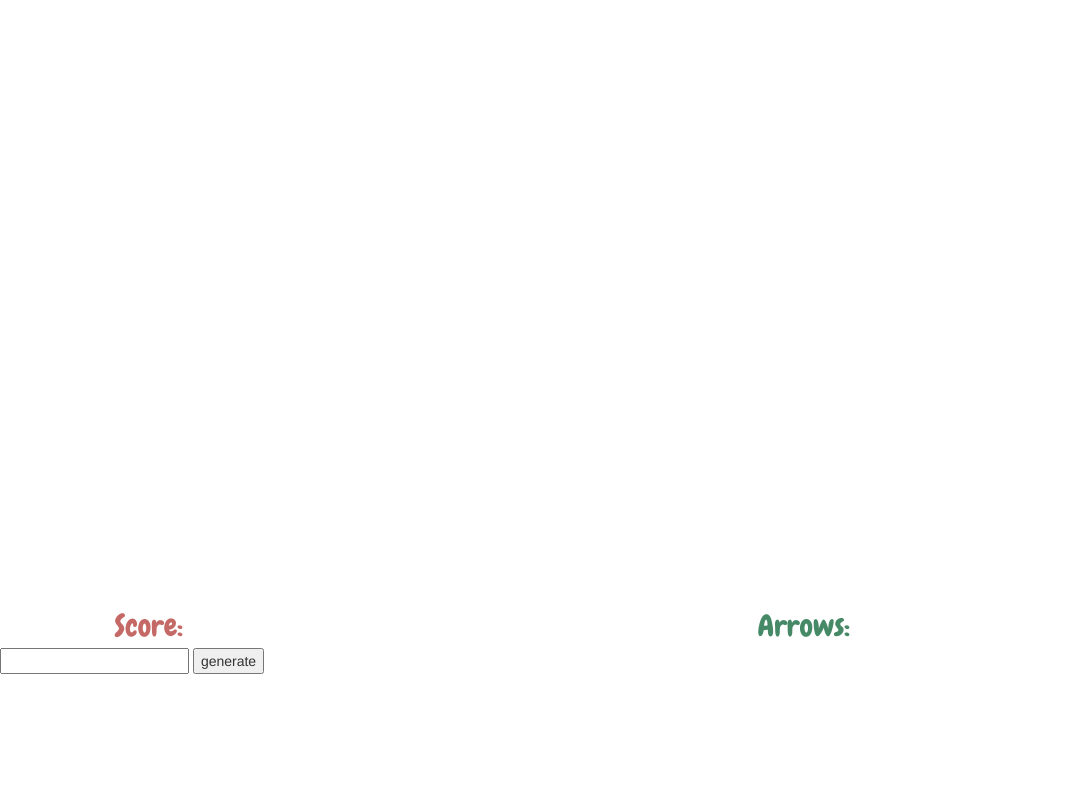
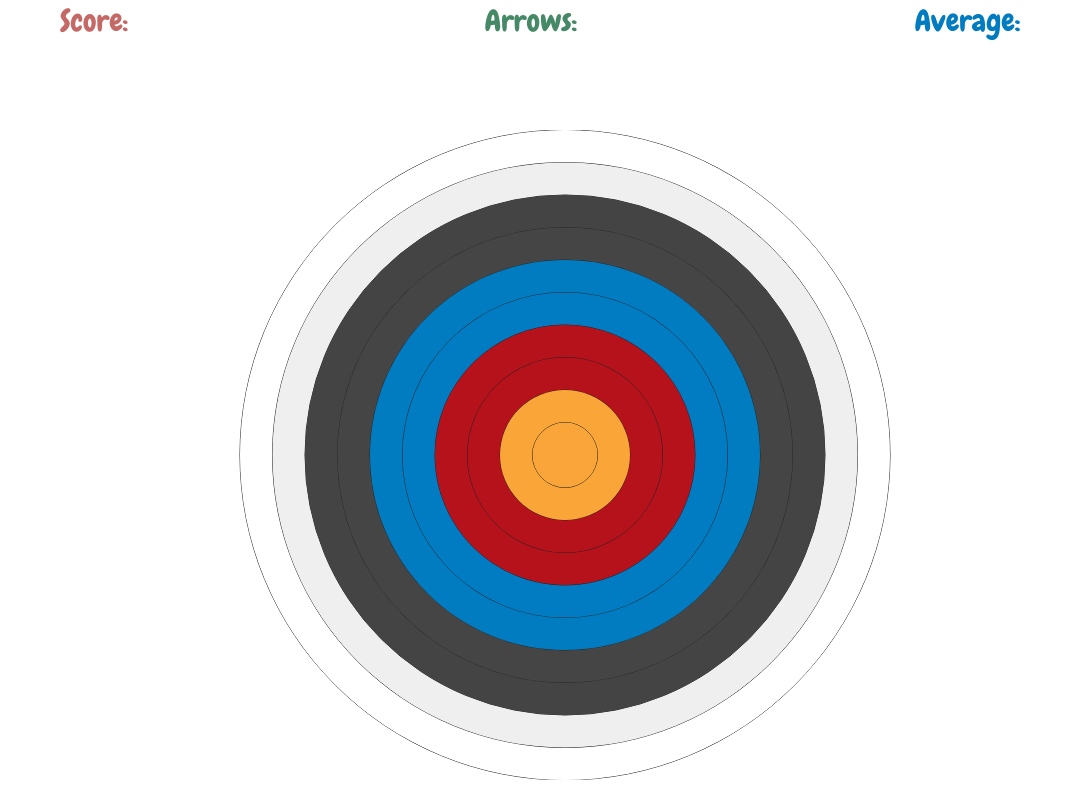
Before and after one commit to lornemac/archery, a plain HTML site: page index.html in a window 1280 px wide. Shown: the whole page, without its empty margins (0-1083 px from the left). Drawn offline with Linux system fonts and the light colour scheme.

Commit message:
Add files via upload

```diff
--- a/index.html
+++ b/index.html
@@ -7,17 +7,26 @@
     <title>Archery</title>
   </head>
   <body onload="createTarget()">
-    <canvas id="myCanvas" width="600" height="600" onclick="addArrow()">
+    <div class="row" id="scoreSheet">
+      <div class="col-md-2 col-xs-2 scoreText">Score: </div>
+      <div class="col-md-2 col-xs-2 scoreText" id="scoreBoard"></div>
+      <div class="col-md-2 col-xs-2 quiverText">Arrows: </div>
+      <div class="col-md-2 col-xs-2 quiverText" id="quiver"></div>
+      <div class="col-md-2 col-xs-2 avgText">Average: </div>
+      <div class="col-md-2 col-xs-2 avgText" id="average"></div>
+    </div>
+    <div class="row" id="scoreList">
+      <div class="col-md-12 col-xs-12" id="scoreListText"></div>
+    </div>
+
+    <canvas id="targetLayer" width="600" height="600">
+    Your browser does not support the HTML5 canvas tag.</canvas>
+    <canvas id="arrowLayer" width="600" height="600" onclick="addArrow()">
     Your browser does not support the HTML5 canvas tag.</canvas>
   </body>
-  <div class="row" id="scoreSheet">
-    <div class="col-md-3 col-xs-3 scoreText">Score: </div>
-    <div class="col-md-3 col-xs-3 scoreText" id="scoreBoard"></div>
-    <div class="col-md-3 col-xs-3 quiverText">Arrows: </div>
-    <div class="col-md-3 col-xs-3 quiverText" id="quiver"></div>
-  </div>
-<input type="text" id="newRing"/>
-<button onClick="newTarget()">generate</button>
+
+<!--<input type="text" id="newRing"/>
+<button onClick="newTarget()">generate</button>-->
 
   <script src="js/archery.js"/></script>
 </html>
```
